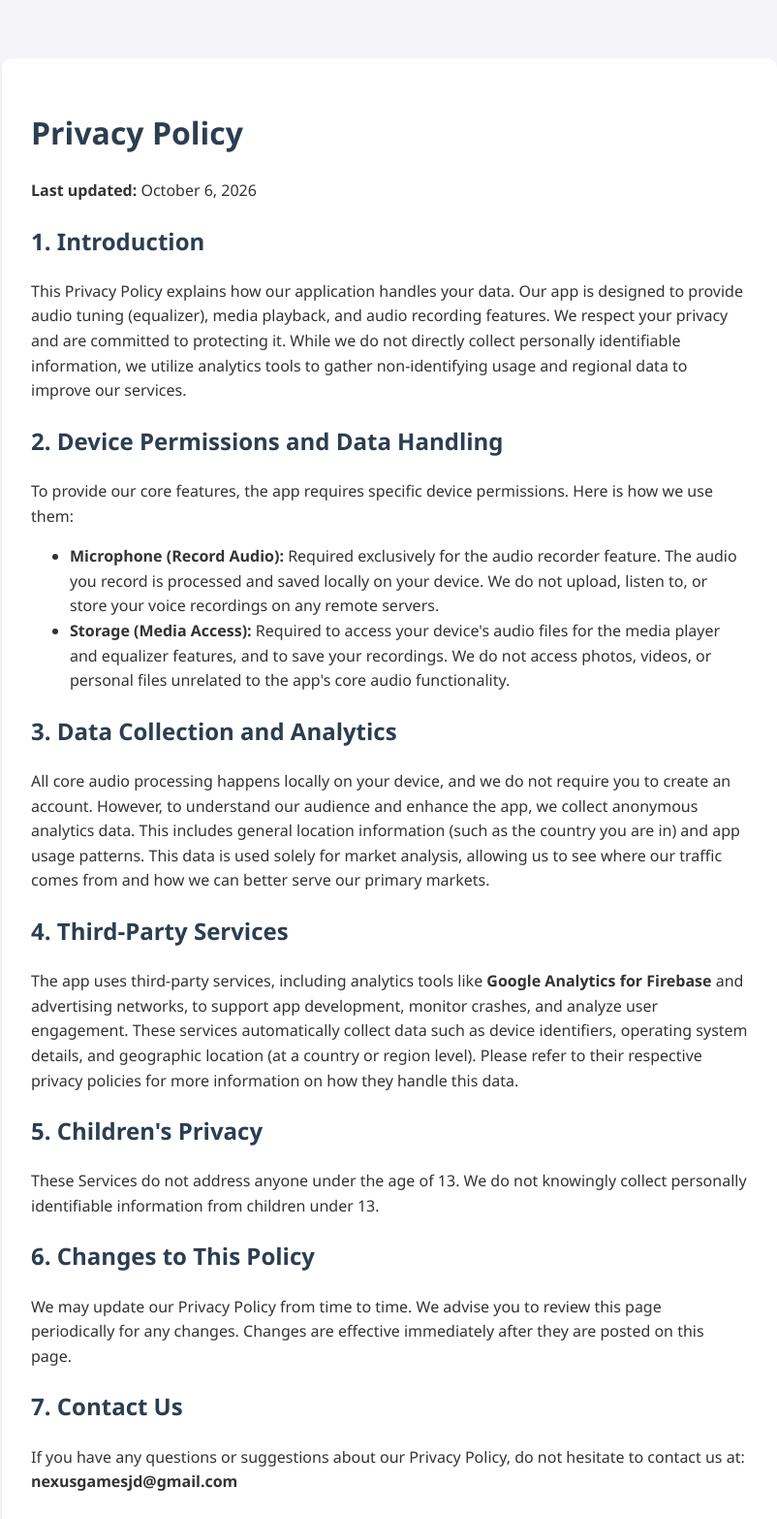
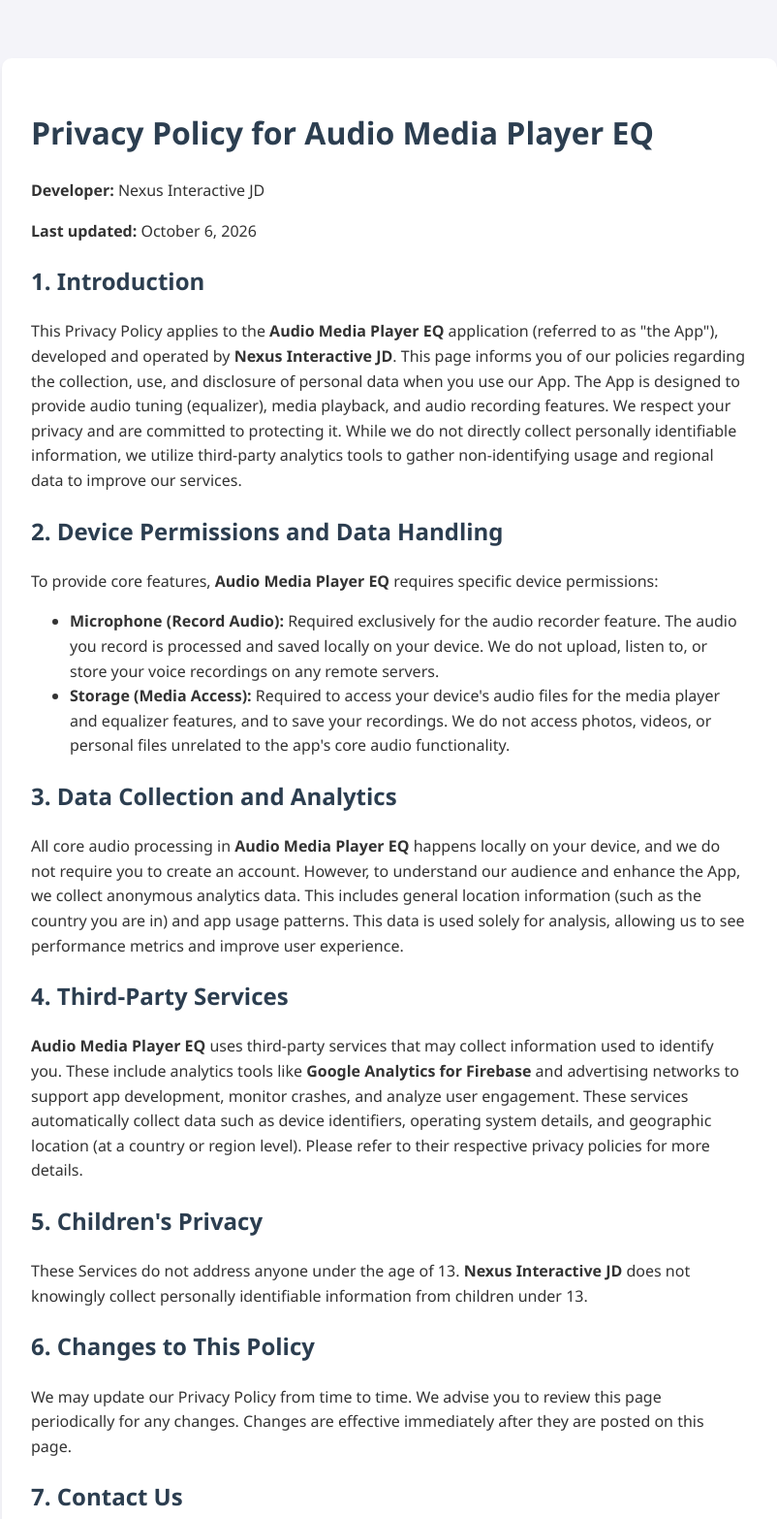
Before and after one commit to YusifB/audiofx, a plain HTML site: page index.html in a window 1280 px wide. Shown: the top 1566 px of the page at 97% size, without its empty margins (238-1040 px from the left). Drawn offline with Linux system fonts and the light colour scheme.

Commit message:
Update Privacy Policy for Audio Media Player EQ

```diff
--- a/index.html
+++ b/index.html
@@ -3,7 +3,7 @@
 <head>
   <meta charset="UTF-8">
   <meta name="viewport" content="width=device-width, initial-scale=1.0">
-  <title>Privacy Policy</title>
+  <title>Privacy Policy - Audio Media Player EQ</title>
   <style>
     body {
       font-family: 'Segoe UI', Tahoma, Geneva, Verdana, sans-serif;
@@ -26,33 +26,34 @@
 </head>
 <body>
   <div class="container">
-    <h1>Privacy Policy</h1>
+    <h1>Privacy Policy for Audio Media Player EQ</h1>
+    <p><strong>Developer:</strong> Nexus Interactive JD</p>
     <p><strong>Last updated:</strong> October 6, 2026</p>
 
     <h2>1. Introduction</h2>
-    <p>This Privacy Policy explains how our application handles your data. Our app is designed to provide audio tuning (equalizer), media playback, and audio recording features. We respect your privacy and are committed to protecting it. While we do not directly collect personally identifiable information, we utilize analytics tools to gather non-identifying usage and regional data to improve our services.</p>
+    <p>This Privacy Policy applies to the <strong>Audio Media Player EQ</strong> application (referred to as "the App"), developed and operated by <strong>Nexus Interactive JD</strong>. This page informs you of our policies regarding the collection, use, and disclosure of personal data when you use our App. The App is designed to provide audio tuning (equalizer), media playback, and audio recording features. We respect your privacy and are committed to protecting it. While we do not directly collect personally identifiable information, we utilize third-party analytics tools to gather non-identifying usage and regional data to improve our services.</p>
 
     <h2>2. Device Permissions and Data Handling</h2>
-    <p>To provide our core features, the app requires specific device permissions. Here is how we use them:</p>
+    <p>To provide core features, <strong>Audio Media Player EQ</strong> requires specific device permissions:</p>
     <ul>
         <li><strong>Microphone (Record Audio):</strong> Required exclusively for the audio recorder feature. The audio you record is processed and saved locally on your device. We do not upload, listen to, or store your voice recordings on any remote servers.</li>
         <li><strong>Storage (Media Access):</strong> Required to access your device's audio files for the media player and equalizer features, and to save your recordings. We do not access photos, videos, or personal files unrelated to the app's core audio functionality.</li>
     </ul>
 
     <h2>3. Data Collection and Analytics</h2>
-    <p>All core audio processing happens locally on your device, and we do not require you to create an account. However, to understand our audience and enhance the app, we collect anonymous analytics data. This includes general location information (such as the country you are in) and app usage patterns. This data is used solely for market analysis, allowing us to see where our traffic comes from and how we can better serve our primary markets.</p>
+    <p>All core audio processing in <strong>Audio Media Player EQ</strong> happens locally on your device, and we do not require you to create an account. However, to understand our audience and enhance the App, we collect anonymous analytics data. This includes general location information (such as the country you are in) and app usage patterns. This data is used solely for analysis, allowing us to see performance metrics and improve user experience.</p>
 
     <h2>4. Third-Party Services</h2>
-    <p>The app uses third-party services, including analytics tools like <strong>Google Analytics for Firebase</strong> and advertising networks, to support app development, monitor crashes, and analyze user engagement. These services automatically collect data such as device identifiers, operating system details, and geographic location (at a country or region level). Please refer to their respective privacy policies for more information on how they handle this data.</p>
+    <p><strong>Audio Media Player EQ</strong> uses third-party services that may collect information used to identify you. These include analytics tools like <strong>Google Analytics for Firebase</strong> and advertising networks to support app development, monitor crashes, and analyze user engagement. These services automatically collect data such as device identifiers, operating system details, and geographic location (at a country or region level). Please refer to their respective privacy policies for more details.</p>
 
     <h2>5. Children's Privacy</h2>
-    <p>These Services do not address anyone under the age of 13. We do not knowingly collect personally identifiable information from children under 13.</p>
+    <p>These Services do not address anyone under the age of 13. <strong>Nexus Interactive JD</strong> does not knowingly collect personally identifiable information from children under 13.</p>
 
     <h2>6. Changes to This Policy</h2>
     <p>We may update our Privacy Policy from time to time. We advise you to review this page periodically for any changes. Changes are effective immediately after they are posted on this page.</p>
 
     <h2>7. Contact Us</h2>
-    <p>If you have any questions or suggestions about our Privacy Policy, do not hesitate to contact us at:<br>
+    <p>If you have any questions or suggestions about our Privacy Policy regarding <strong>Audio Media Player EQ</strong>, do not hesitate to contact <strong>Nexus Interactive JD</strong> at:<br>
     <strong>nexusgamesjd@gmail.com</strong></p>
   </div>
 </body>
```
